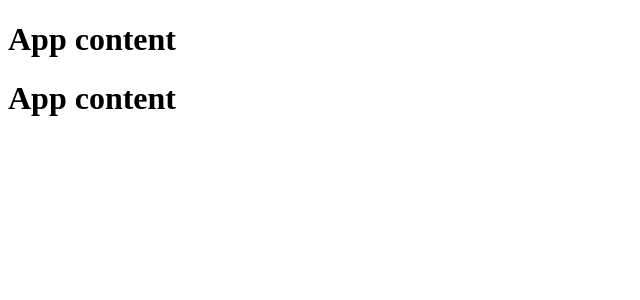
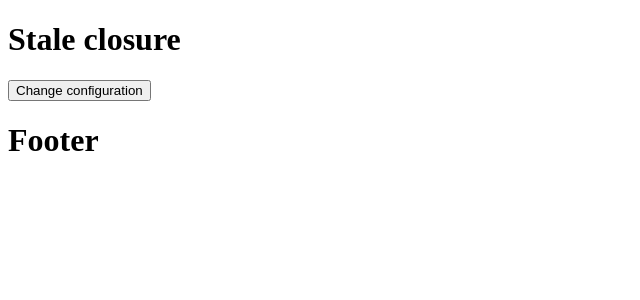
Before and after one commit to Paker30/react-callback-and-memo, a React (Vite) app: page / in a window 1280 px wide. Shown: the top 300 px of the page, without its empty margins (0-640 px from the left). Built offline with nearby package versions, Linux system fonts and the light colour scheme.

Commit message:
add examples

```diff
--- a/src/App.jsx
+++ b/src/App.jsx
@@ -1,12 +1,23 @@
-import React from 'react';
+import React, {useState, useCallback} from 'react';
 import {Header} from './Header.jsx';
 import {Footer} from './Footer.jsx';
-import { singleton } from './closure';
 
 export const App = () => {
-    singleton('App content');
-    return <div>
-        <Header />
-        <Footer />
-    </div>;
+
+    const [configuration, setConfiguration] = useState();
+    const printConfigurationRef = React.useRef(() => {
+        console.log('Current REF configuration:', configuration);
+    });
+
+    const printConfiguration = useCallback(()  => {
+        console.log('Current configuration:', configuration);
+    }, []);
+
+    return (
+    <div>
+        <Header printConfiguration={printConfiguration} configuration={configuration} />
+        <button onClick={() => setConfiguration({title: 'Updated Configuration'})}>Change configuration</button>
+        <Footer printConfiguration={printConfigurationRef.current} />
+    </div>
+    );
 };
--- a/src/Footer.jsx
+++ b/src/Footer.jsx
@@ -1,7 +1,6 @@
 import React from 'react';
 
-import { singleton } from './closure';
-
-export const Footer = () => {
-    return <div><h1>{singleton('I am the Footer!')}</h1></div>;
+export const Footer = ({printConfiguration}) => {
+    printConfiguration();
+    return <div><h1>Footer</h1></div>;
 };
--- a/src/Header.jsx
+++ b/src/Header.jsx
@@ -1,7 +1,8 @@
-import React from 'react';
+import React, {useEffect} from 'react';
 
-import { singleton } from './closure';
+export const Header = ({printConfiguration, configuration}) => {
 
-export const Header = () => {
-    return <div><h1>{singleton('I am the Header!')}</h1></div>;
+    printConfiguration();
+
+    return <div><h1>Stale closure</h1><h2>{configuration?.title}</h2></div>;
 };
--- a/src/closure.js
+++ /dev/null
@@ -1,13 +0,0 @@
-const closure = () => {
-    let sharedValue = null;
-    return (message) => {
-        console.log('Closure called with message:', message);
-        if (sharedValue !== null) {
-            return sharedValue;
-        }
-        sharedValue = message;
-        return sharedValue;
-    };
-};
-
-export const singleton = closure();
```
Also changed, not shown: 1 other file (tests, documents, lock files or other folders).
